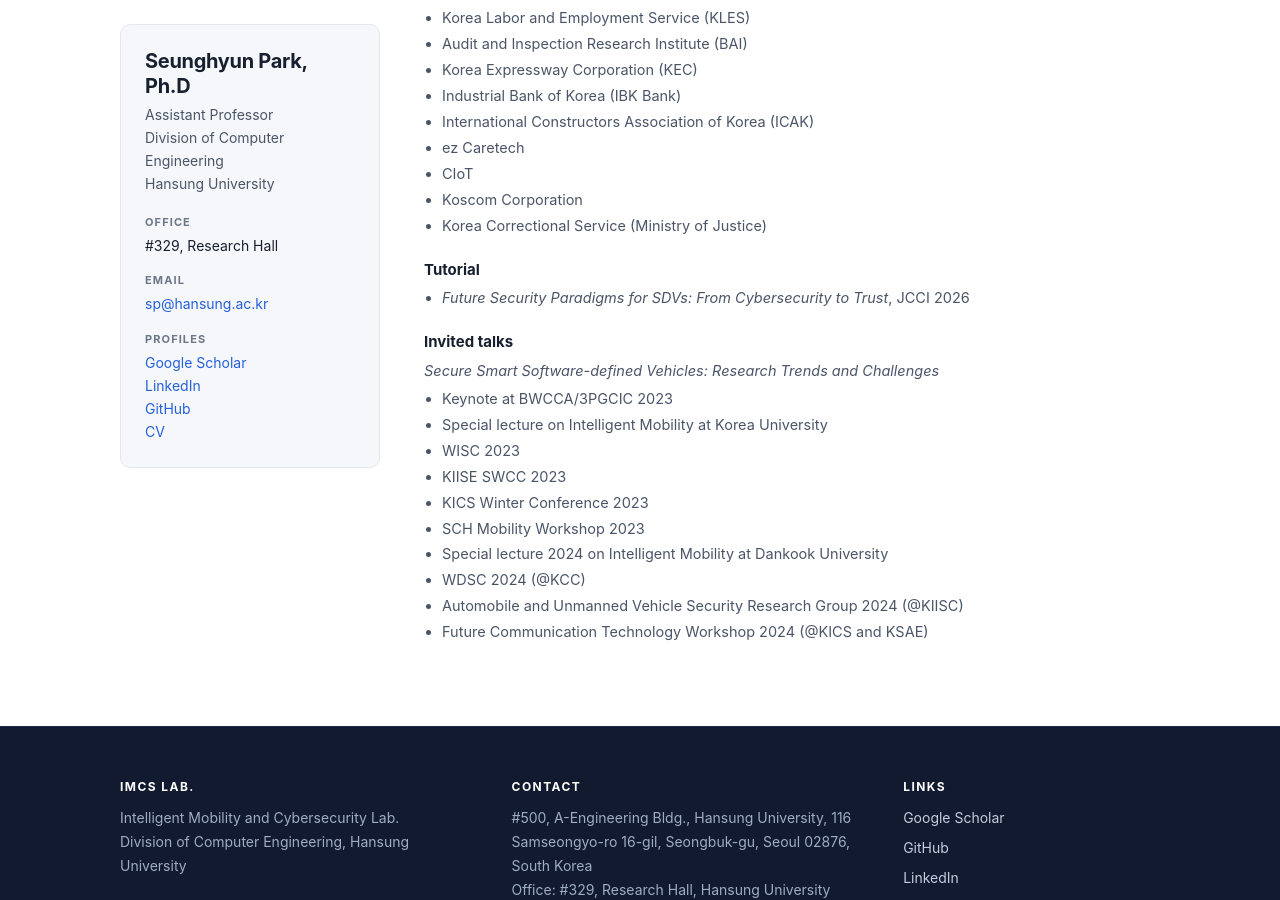
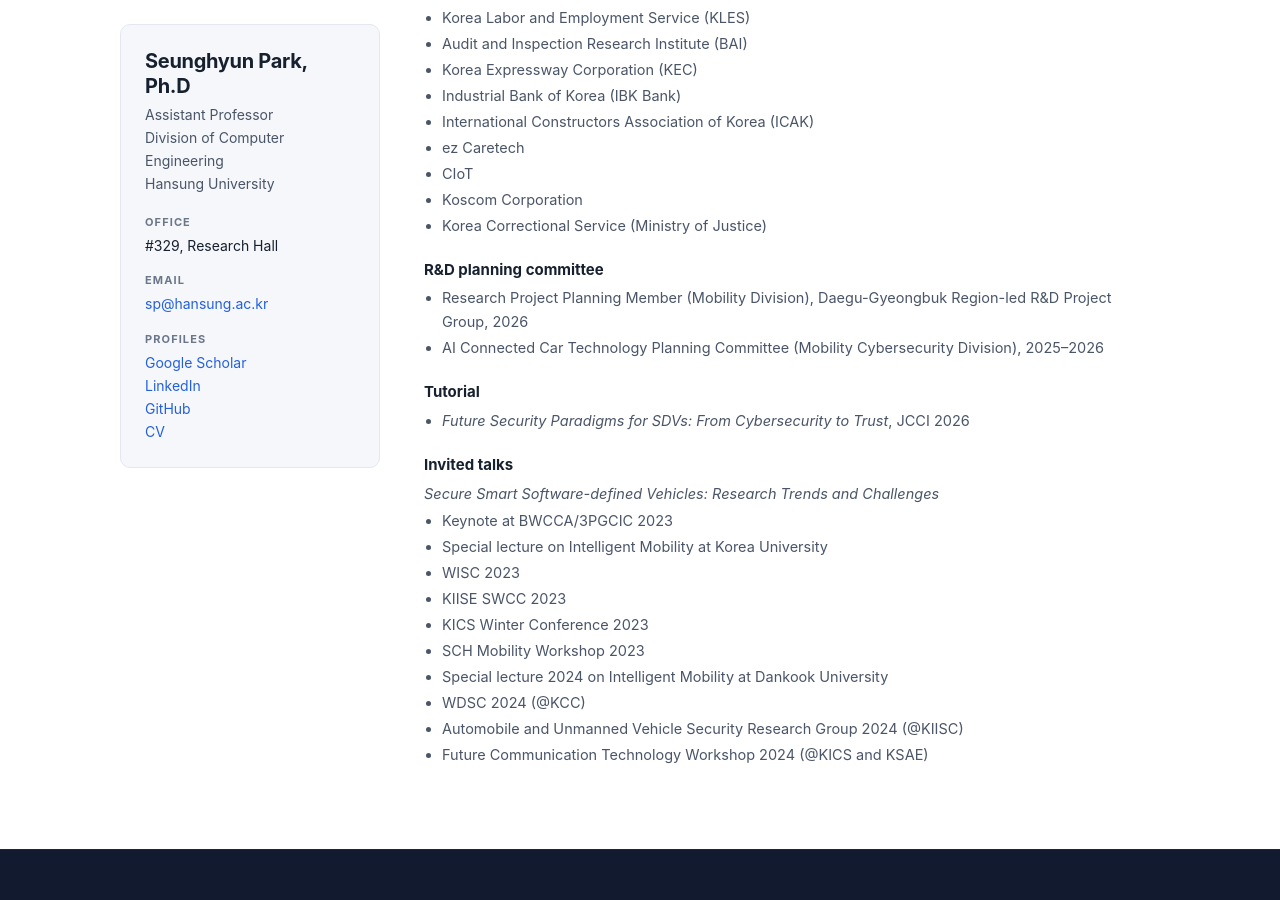
Before and after one commit to imcslab/imcslab.github.io, a Jekyll site: the page built from members/professor.html, in a window 1280 px wide and 900 px high, scrolled down 4395 px. Built offline with Jekyll 4.4.1, drawn with Linux system fonts in a browser that asks for light colours.

Commit message:
Professor: add the R&D planning committees from the CV
Co-Authored-By: Claude Opus 5.5 <noreply@anthropic.com>

```diff
--- a/members/professor.html
+++ b/members/professor.html
@@ -264,6 +264,14 @@ subtitle: Seunghyun Park, Ph.D — Director of the IMCS Lab.
         </ul>
       </dd>
 
+      <dt>R&amp;D planning committee</dt>
+      <dd>
+        <ul class="deflist__items">
+          <li>Research Project Planning Member (Mobility Division), Daegu-Gyeongbuk Region-led R&amp;D Project Group, 2026</li>
+          <li>AI Connected Car Technology Planning Committee (Mobility Cybersecurity Division), 2025–2026</li>
+        </ul>
+      </dd>
+
       <dt>Tutorial</dt>
       <dd>
         <ul class="deflist__items">
```
